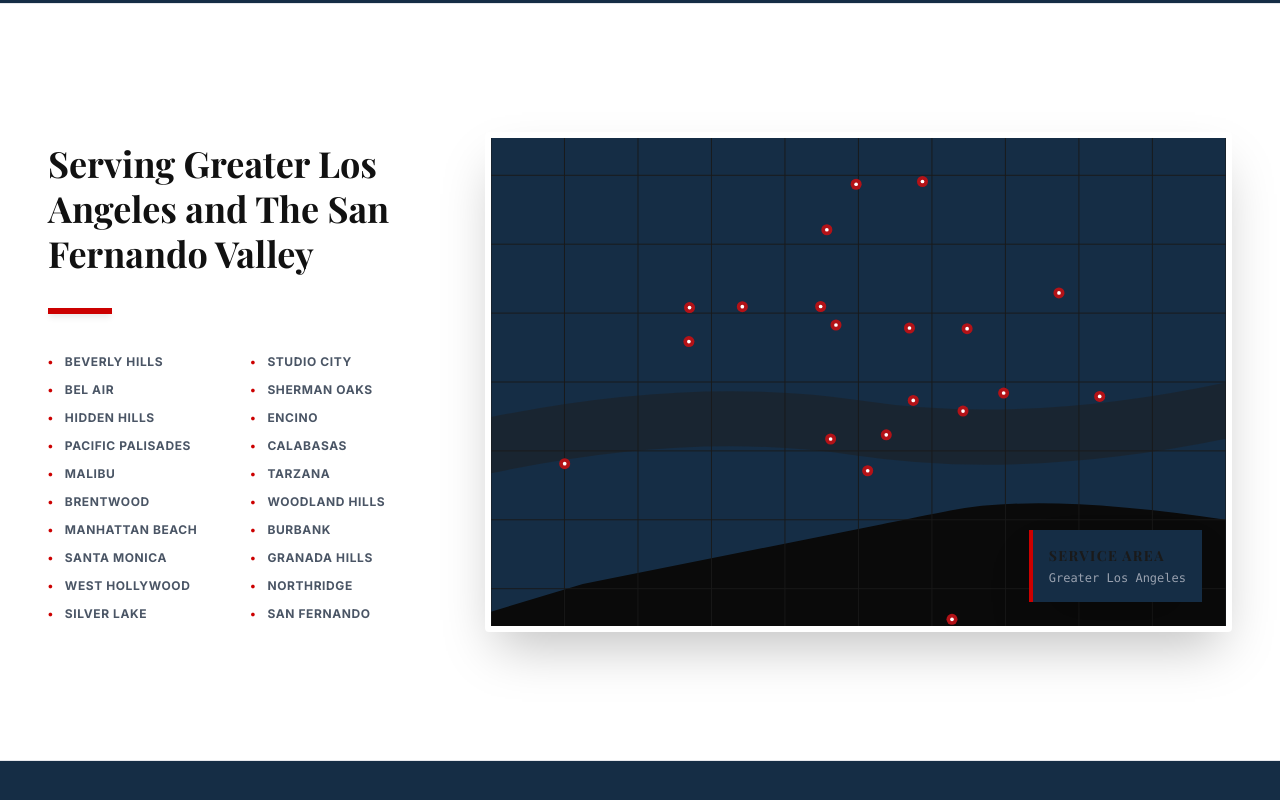
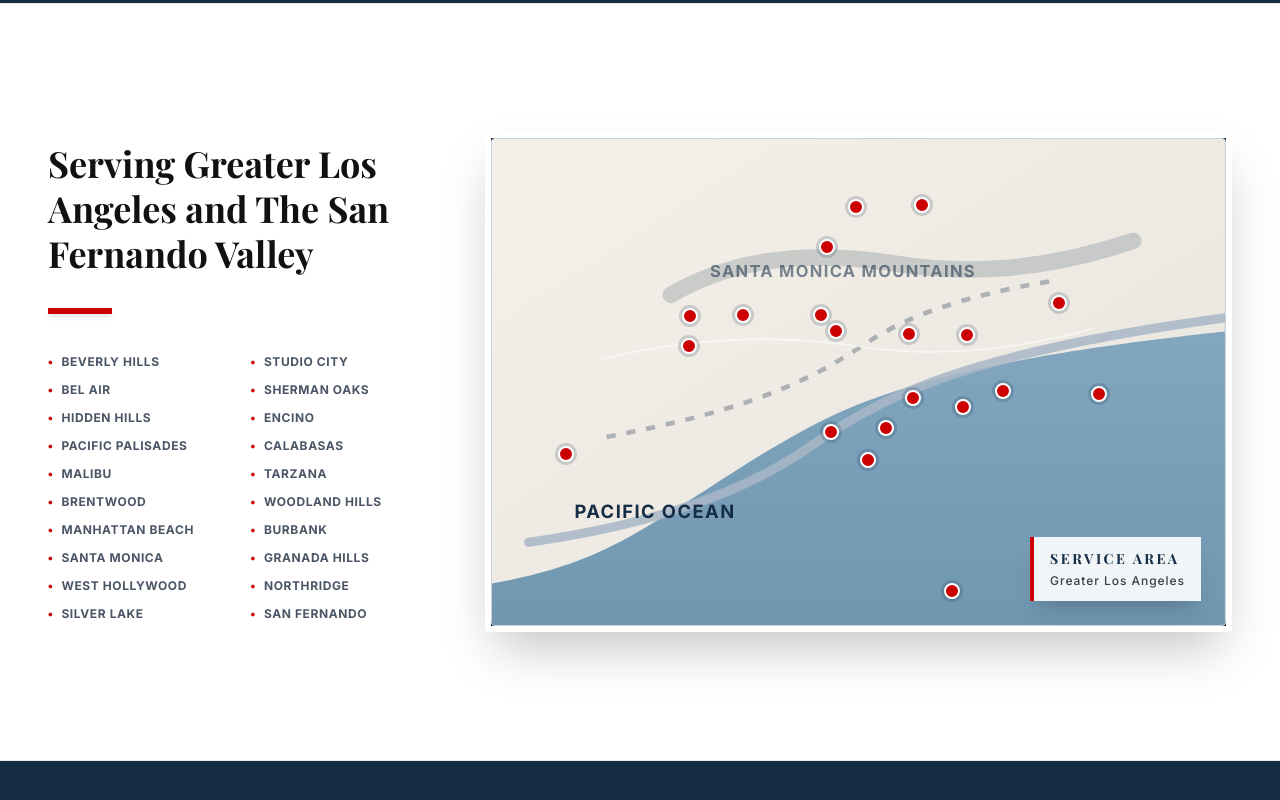
Before and after one commit to thecreator-art/red-stag-construction, a Next.js app: page / in a window 1280 px wide. Shown: the part 8113-8913 px from the top of the page. Built offline with nearby package versions, Linux system fonts and the light colour scheme; a web font is replaced by a local one.

Commit message:
Fix service area links and navbar hover behavior

```diff
--- a/src/app/page.tsx
+++ b/src/app/page.tsx
@@ -38,7 +38,28 @@ export default function HomePage() {
     { id: '5', name: 'A. Davies', platform: 'Yelp', rating: 5, text: 'Professional, clean job site, and no surprise invoices. Red Stag stuck perfectly to their original estimate.' }
   ];
 
-  const cities = ["Beverly Hills", "Bel Air", "Hidden Hills", "Pacific Palisades", "Malibu", "Brentwood", "Manhattan Beach", "Santa Monica", "West Hollywood", "Silver Lake", "Studio City", "Sherman Oaks", "Encino", "Calabasas", "Tarzana", "Woodland Hills", "Burbank", "Granada Hills", "Northridge", "San Fernando"];
+  const cities = [
+    { name: 'Beverly Hills', slug: '/general-contractor-beverly-hills' },
+    { name: 'Bel Air', slug: '/general-contractor-bel-air' },
+    { name: 'Hidden Hills', slug: '/general-contractor-hidden-hills' },
+    { name: 'Pacific Palisades', slug: '/general-contractor-pacific-palisades' },
+    { name: 'Malibu', slug: '/general-contractor-malibu' },
+    { name: 'Brentwood', slug: '/general-contractor-brentwood-la' },
+    { name: 'Manhattan Beach', slug: '/general-contractor-manhattan-beach' },
+    { name: 'Santa Monica', slug: '/general-contractor-santa-monica' },
+    { name: 'West Hollywood', slug: '/general-contractor-west-hollywood' },
+    { name: 'Silver Lake', slug: '/general-contractor-silver-lake' },
+    { name: 'Studio City', slug: '/general-contractor-studio-city' },
+    { name: 'Sherman Oaks', slug: '/general-contractor-sherman-oaks' },
+    { name: 'Encino', slug: '/general-contractor-encino' },
+    { name: 'Calabasas', slug: '/general-contractor-calabasas' },
+    { name: 'Tarzana', slug: '/general-contractor-tarzana' },
+    { name: 'Woodland Hills', slug: '/general-contractor-woodland-hills' },
+    { name: 'Burbank', slug: '/general-contractor-burbank' },
+    { name: 'Granada Hills', slug: '/general-contractor-granada-hills' },
+    { name: 'Northridge', slug: '/general-contractor-northridge' },
+    { name: 'San Fernando', slug: '/general-contractor-san-fernando' }
+  ];
   const half = Math.ceil(cities.length / 2);
   const leftCities = cities.slice(0, half);
   const rightCities = cities.slice(half);
@@ -126,16 +147,22 @@ export default function HomePage() {
 
             <div className="grid grid-cols-2 gap-x-8 gap-y-4">
               <ul className="space-y-3">
-                {leftCities.map(c => (
-                  <li key={c} className="text-gray-600 font-bold uppercase tracking-wider text-[10px] sm:text-xs">
-                    <span className="text-accent-red mr-2 font-black">•</span> {c}
+                {leftCities.map((city) => (
+                  <li key={city.slug} className="text-gray-600 font-bold uppercase tracking-wider text-[10px] sm:text-xs">
+                    <span className="text-accent-red mr-2 font-black">•</span>
+                    <a href={city.slug} className="transition-colors hover:text-accent-red">
+                      {city.name}
+                    </a>
                   </li>
                 ))}
               </ul>
               <ul className="space-y-3">
-                {rightCities.map(c => (
-                  <li key={c} className="text-gray-600 font-bold uppercase tracking-wider text-[10px] sm:text-xs">
-                    <span className="text-accent-red mr-2 font-black">•</span> {c}
+                {rightCities.map((city) => (
+                  <li key={city.slug} className="text-gray-600 font-bold uppercase tracking-wider text-[10px] sm:text-xs">
+                    <span className="text-accent-red mr-2 font-black">•</span>
+                    <a href={city.slug} className="transition-colors hover:text-accent-red">
+                      {city.name}
+                    </a>
                   </li>
                 ))}
               </ul>
--- a/src/components/maps/ServiceAreaMap.tsx
+++ b/src/components/maps/ServiceAreaMap.tsx
@@ -1,89 +1,122 @@
 'use client';
 
+import Link from 'next/link';
+
 const locations = [
-  { city: 'Beverly Hills', lat: 34.0736, lng: -118.4004 },
-  { city: 'Bel Air', lat: 34.0833, lng: -118.4478 },
-  { city: 'Hidden Hills', lat: 34.1675, lng: -118.6609 },
-  { city: 'Pacific Palisades', lat: 34.0483, lng: -118.5265 },
-  { city: 'Malibu', lat: 34.0259, lng: -118.7798 },
-  { city: 'Brentwood', lat: 34.0521, lng: -118.4735 },
-  { city: 'Manhattan Beach', lat: 33.8847, lng: -118.4109 },
-  { city: 'Santa Monica', lat: 34.0195, lng: -118.4912 },
-  { city: 'West Hollywood', lat: 34.0900, lng: -118.3617 },
-  { city: 'Silver Lake', lat: 34.0869, lng: -118.2702 },
-  { city: 'Studio City', lat: 34.1484, lng: -118.3965 },
-  { city: 'Sherman Oaks', lat: 34.1490, lng: -118.4514 },
-  { city: 'Encino', lat: 34.1517, lng: -118.5214 },
-  { city: 'Calabasas', lat: 34.1367, lng: -118.6615 },
-  { city: 'Tarzana', lat: 34.1685, lng: -118.5360 },
-  { city: 'Woodland Hills', lat: 34.1683, lng: -118.6106 },
-  { city: 'Burbank', lat: 34.1808, lng: -118.3090 },
-  { city: 'Granada Hills', lat: 34.2794, lng: -118.5022 },
-  { city: 'Northridge', lat: 34.2381, lng: -118.5301 },
-  { city: 'San Fernando', lat: 34.2819, lng: -118.4390 }
+  { city: 'Beverly Hills', slug: '/general-contractor-beverly-hills', lat: 34.0736, lng: -118.4004 },
+  { city: 'Bel Air', slug: '/general-contractor-bel-air', lat: 34.0833, lng: -118.4478 },
+  { city: 'Hidden Hills', slug: '/general-contractor-hidden-hills', lat: 34.1675, lng: -118.6609 },
+  { city: 'Pacific Palisades', slug: '/general-contractor-pacific-palisades', lat: 34.0483, lng: -118.5265 },
+  { city: 'Malibu', slug: '/general-contractor-malibu', lat: 34.0259, lng: -118.7798 },
+  { city: 'Brentwood', slug: '/general-contractor-brentwood-la', lat: 34.0521, lng: -118.4735 },
+  { city: 'Manhattan Beach', slug: '/general-contractor-manhattan-beach', lat: 33.8847, lng: -118.4109 },
+  { city: 'Santa Monica', slug: '/general-contractor-santa-monica', lat: 34.0195, lng: -118.4912 },
+  { city: 'West Hollywood', slug: '/general-contractor-west-hollywood', lat: 34.09, lng: -118.3617 },
+  { city: 'Silver Lake', slug: '/general-contractor-silver-lake', lat: 34.0869, lng: -118.2702 },
+  { city: 'Studio City', slug: '/general-contractor-studio-city', lat: 34.1484, lng: -118.3965 },
+  { city: 'Sherman Oaks', slug: '/general-contractor-sherman-oaks', lat: 34.149, lng: -118.4514 },
+  { city: 'Encino', slug: '/general-contractor-encino', lat: 34.1517, lng: -118.5214 },
+  { city: 'Calabasas', slug: '/general-contractor-calabasas', lat: 34.1367, lng: -118.6615 },
+  { city: 'Tarzana', slug: '/general-contractor-tarzana', lat: 34.1685, lng: -118.536 },
+  { city: 'Woodland Hills', slug: '/general-contractor-woodland-hills', lat: 34.1683, lng: -118.6106 },
+  { city: 'Burbank', slug: '/general-contractor-burbank', lat: 34.1808, lng: -118.309 },
+  { city: 'Granada Hills', slug: '/general-contractor-granada-hills', lat: 34.2794, lng: -118.5022 },
+  { city: 'Northridge', slug: '/general-contractor-northridge', lat: 34.2381, lng: -118.5301 },
+  { city: 'San Fernando', slug: '/general-contractor-san-fernando', lat: 34.2819, lng: -118.439 }
 ];
 
 export const ServiceAreaMap = ({ className = '' }: { className?: string }) => {
-  // Bounding box for greater LA including Malibu and SFV
   const minLng = -118.85;
   const maxLng = -118.15;
   const minLat = 33.85;
   const maxLat = 34.35;
-
-  const w = 800;
-  const h = 600;
-
-  // Linear projection formulas mapping geo blocks to local SVG bounds
-  const getX = (lng: number) => ((lng - minLng) / (maxLng - minLng)) * w;
-  const getY = (lat: number) => ((maxLat - lat) / (maxLat - minLat)) * h;
+  const getLeft = (lng: number) => `${((lng - minLng) / (maxLng - minLng)) * 100}%`;
+  const getTop = (lat: number) => `${((maxLat - lat) / (maxLat - minLat)) * 100}%`;
 
   return (
-    <div className={`relative w-full h-full bg-navy-deep overflow-hidden ${className}`}>
-      <svg viewBox={`0 0 ${w} ${h}`} className="w-full h-full text-gray-800" preserveAspectRatio="xMidYMid slice">
-        {/* LA Coastline Stylized Geometry */}
-        <path d="M 0,600 L 800,600 L 800,450 Q 600,420 500,440 T 100,520 L 0,550 Z" fill="#0a0a0a" />
+    <div className={`relative h-full w-full overflow-hidden rounded-sm border border-[#c8d2dc] bg-[#dfe5eb] ${className}`}>
+      <svg
+        viewBox="0 0 800 600"
+        className="absolute inset-0 h-full w-full"
+        preserveAspectRatio="xMidYMid slice"
+        aria-hidden="true"
+      >
+        <defs>
+          <linearGradient id="landGradient" x1="0%" y1="0%" x2="100%" y2="100%">
+            <stop offset="0%" stopColor="#f5f1ea" />
+            <stop offset="100%" stopColor="#e8e4de" />
+          </linearGradient>
+          <linearGradient id="waterGradient" x1="0%" y1="0%" x2="0%" y2="100%">
+            <stop offset="0%" stopColor="#8fb2c9" />
+            <stop offset="100%" stopColor="#6e95af" />
+          </linearGradient>
+        </defs>
 
-        {/* Mountain Range Divider (Santa Monicas) */}
-        <path d="M -50,380 Q 200,320 400,350 T 850,320" stroke="#1f1f1f" strokeWidth="60" fill="none" strokeLinecap="round" opacity="0.5" />
-
-        {/* Technical Grid Overlay */}
-        {[...Array(11)].map((_, i) => (
-          <line key={`v${i}`} x1={i * 80} y1="0" x2={i * 80} y2={h} stroke="#1a1a1a" strokeWidth="1" />
-        ))}
-        {[...Array(9)].map((_, i) => (
-          <line key={`h${i}`} x1="0" y1={i * 75} x2={w} y2={i * 75} stroke="#1a1a1a" strokeWidth="1" />
-        ))}
-
-        {locations.map((loc, idx) => {
-          const x = getX(loc.lng);
-          const y = getY(loc.lat);
-          return (
-            <g key={idx} className="group cursor-pointer">
-              {/* Outer pulsing ping zone */}
-              <circle cx={x} cy={y} r="14" fill="none" stroke="#B31217" strokeWidth="1" className="opacity-0 group-hover:opacity-100 transition-opacity duration-300 animate-ping origin-center" />
-
-              {/* Primary Dot Geometry */}
-              <circle cx={x} cy={y} r="6" fill="#B31217" className="transition-transform duration-300 group-hover:scale-125" />
-              <circle cx={x} cy={y} r="2" fill="#ffffff" />
-
-              {/* Pure CSS Hover Label Card */}
-              <g className="opacity-0 group-hover:opacity-100 transition-all duration-300 pointer-events-none drop-shadow-xl" transform={`translate(${x}, ${y - 28})`}>
-                <rect x="-60" y="-18" width="120" height="26" fill="#ffffff" rx="2" />
-                <polygon points="-6,8 6,8 0,14" fill="#ffffff" />
-                <rect x="-60" y="-18" width="4" height="26" fill="#B31217" rx="1" />
-                <text x="0" y="-1" textAnchor="middle" fill="#000000" fontSize="11" fontWeight="800" letterSpacing="0.05em" fontFamily="sans-serif" className="uppercase">
-                  {loc.city}
-                </text>
-              </g>
-            </g>
-          );
-        })}
+        <rect width="800" height="600" fill="url(#waterGradient)" />
+        <path
+          d="M 0 520 C 110 500 150 470 230 420 C 300 375 360 335 440 310 C 520 285 615 265 800 245 L 800 0 L 0 0 Z"
+          fill="url(#landGradient)"
+        />
+        <path
+          d="M 40 475 C 180 455 275 420 345 372 C 420 320 505 270 800 230"
+          fill="none"
+          stroke="#a8b8c7"
+          strokeWidth="10"
+          strokeLinecap="round"
+          opacity="0.85"
+        />
+        <path
+          d="M 125 360 C 255 335 330 310 405 260 C 455 226 520 205 610 190"
+          fill="none"
+          stroke="#152D45"
+          strokeWidth="5"
+          strokeDasharray="10 12"
+          opacity="0.3"
+        />
+        <path
+          d="M 195 205 C 255 170 330 155 435 170 C 520 184 605 178 700 146"
+          fill="none"
+          stroke="#6f7d87"
+          strokeWidth="18"
+          strokeLinecap="round"
+          opacity="0.3"
+        />
+        <path
+          d="M 120 275 C 220 250 320 248 405 262 C 475 272 560 268 655 242"
+          fill="none"
+          stroke="#ffffff"
+          strokeWidth="2"
+          opacity="0.55"
+        />
+        <text x="90" y="448" fill="#152D45" fontSize="20" fontWeight="700" letterSpacing="0.08em">
+          PACIFIC OCEAN
+        </text>
+        <text x="238" y="185" fill="#152D45" fontSize="18" fontWeight="700" letterSpacing="0.08em" opacity="0.55">
+          SANTA MONICA MOUNTAINS
+        </text>
       </svg>
 
-      {/* Legend Map Overlay */}
-      <div className="absolute bottom-6 right-6 bg-navy-deep p-4 border-l-4 border-accent-red shadow-2xl backdrop-blur-sm pointer-events-none">
-        <h4 className="text-text-dark font-bold tracking-widest uppercase text-sm mb-1">Service Area</h4>
-        <p className="text-gray-400 text-xs font-mono">Greater Los Angeles</p>
+      <div className="absolute inset-0">
+        {locations.map((location) => (
+          <Link
+            key={location.slug}
+            href={location.slug}
+            className="group absolute -translate-x-1/2 -translate-y-1/2"
+            style={{ left: getLeft(location.lng), top: getTop(location.lat) }}
+            aria-label={`View ${location.city} service area page`}
+          >
+            <span className="absolute left-1/2 top-1/2 h-8 w-8 -translate-x-1/2 -translate-y-1/2 rounded-full border border-accent-red/35 bg-accent-red/15 opacity-0 transition-opacity duration-200 group-hover:opacity-100" />
+            <span className="relative block h-4 w-4 rounded-full border-2 border-white bg-accent-red shadow-[0_0_0_3px_rgba(21,45,69,0.18)] transition-transform duration-200 group-hover:scale-110" />
+            <span className="pointer-events-none absolute left-1/2 top-[-0.9rem] hidden -translate-x-1/2 whitespace-nowrap rounded-sm bg-white px-3 py-1 text-[11px] font-bold uppercase tracking-[0.12em] text-[#152D45] shadow-lg group-hover:block">
+              {location.city}
+            </span>
+          </Link>
+        ))}
+      </div>
+
+      <div className="absolute bottom-6 right-6 border-l-4 border-accent-red bg-white/90 px-4 py-3 shadow-xl backdrop-blur-sm">
+        <h4 className="mb-1 text-sm font-bold uppercase tracking-[0.18em] text-[#152D45]">Service Area</h4>
+        <p className="text-xs font-medium tracking-[0.08em] text-[#3D3D3D]">Greater Los Angeles</p>
       </div>
     </div>
   );
```
Also changed, not shown: src/components/layout/Navbar.tsx (+27 -3 lines).
